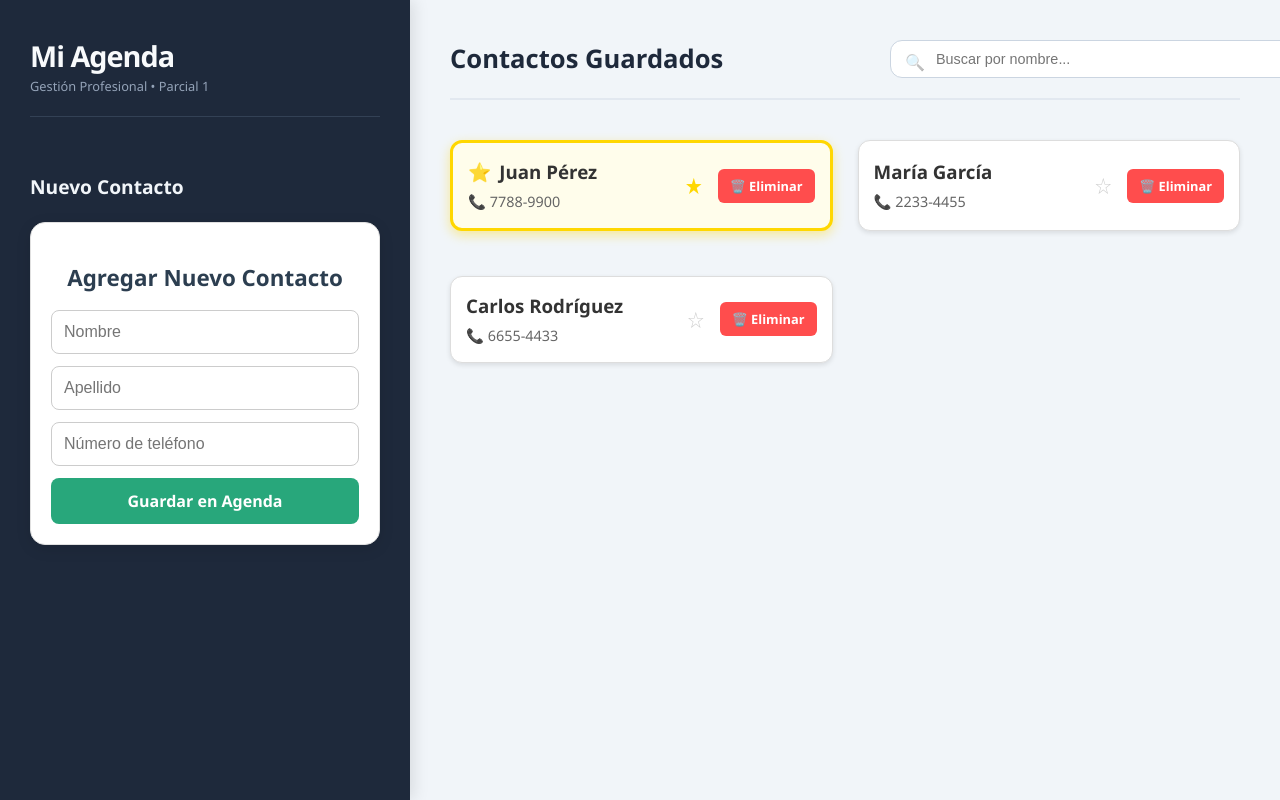
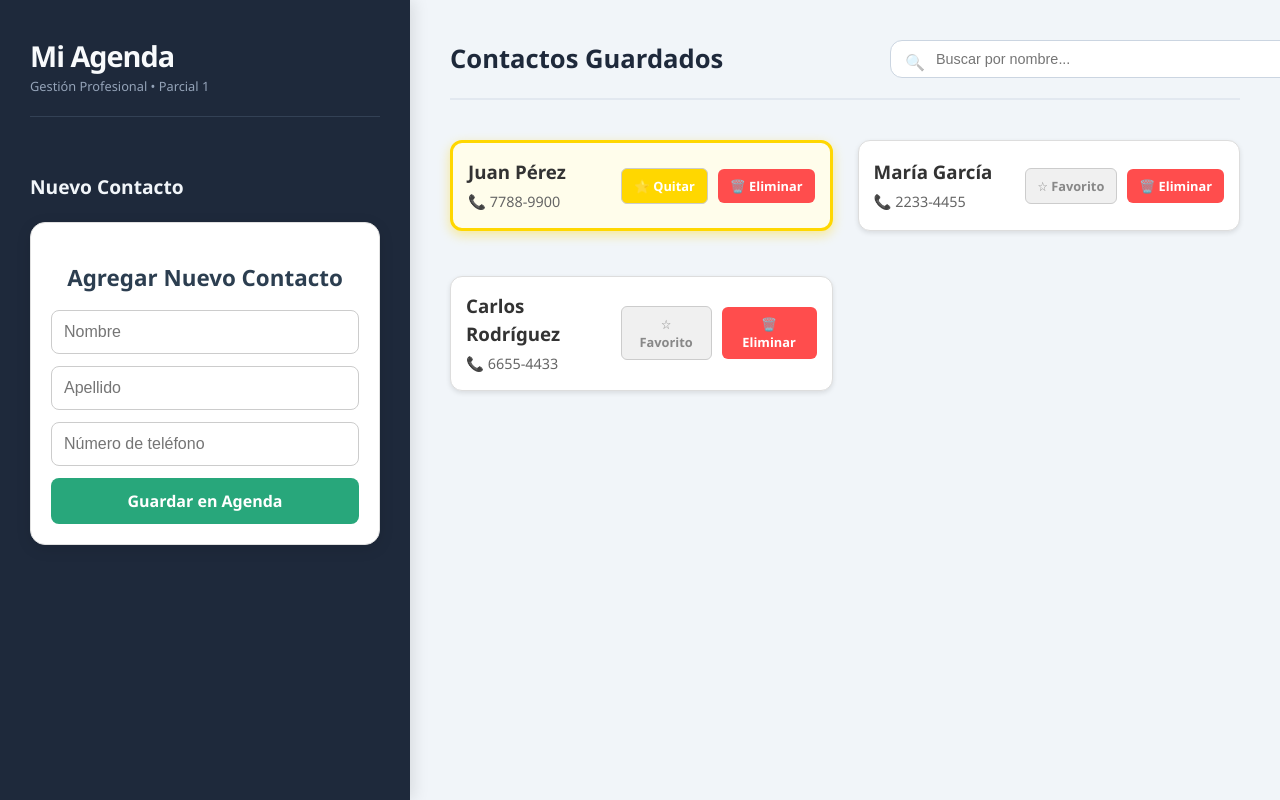
Before and after one commit to El-tio-oto/Parcial01-Multiplataforma-Laboratorio, a React (Vite) app in the folder Desafio01-Multiplataforma/: page / in a window 1280 px wide. Built offline with nearby package versions, Linux system fonts and the light colour scheme.

Commit message:
arreglando bugs

```diff
--- a/Desafio01-Multiplataforma/src/Contact.jsx
+++ b/Desafio01-Multiplataforma/src/Contact.jsx
@@ -1,10 +1,10 @@
 import React from 'react';
 
 const Contact = ({ contact, onDelete, onFavorite }) => {
-    // 1. Desestructuración
+    // 1. Extraemos el 'id' del objeto contact para que las funciones no se confundan
     const { id, nombre, apellido, telefono, esFavorito } = contact;
 
-    // 2. Estilo de la tarjeta (Se mantiene igual, pa)
+    // 2. Estilos dinámicos (Punto 5 y 6 de la rúbrica)
     const cardStyle = {
         border: esFavorito ? '3px solid #FFD700' : '1px solid #ddd',
         backgroundColor: esFavorito ? '#fffdeb' : '#ffffff',
@@ -20,11 +20,10 @@ const Contact = ({ contact, onDelete, onFavorite }) => {
 
     return (
         <div style={cardStyle}>
-            {/* Contenedor de Info */}
+            {/* Información del contacto */}
             <div style={{ textAlign: 'left' }}>
-                <h3 style={{ margin: 0, color: '#333', display: 'flex', alignItems: 'center' }}>
-                    {/* ESTA ES LA ÚNICA ESTRELLA DECORATIVA */}
-                    {esFavorito && <span style={{ marginRight: '8px' }}>⭐</span>}
+                <h3 style={{ margin: 0, color: '#333' }}>
+                    {/* Solo mostramos el nombre, la estrella va en el botón para no duplicar */}
                     {nombre} {apellido}
                 </h3>
                 <p style={{ margin: '5px 0 0', color: '#666', fontSize: '0.9rem' }}>
@@ -32,29 +31,31 @@ const Contact = ({ contact, onDelete, onFavorite }) => {
                 </p>
             </div>
 
-            {/* Contenedor de Acciones */}
+            {/* Botones de acción */}
             <div style={{ display: 'flex', gap: '10px', alignItems: 'center' }}>
 
-                {/* BOTÓN DE FAVORITO: Al darle clic, marca o desmarca según el estado actual */}
+                {/* BOTÓN FAVORITO: Usa 'id' dinámico para no marcar a otros */}
                 <button
-                    onClick={() => onFavorite(id)} // Esta función en el App.jsx debe invertir el valor de esFavorito
+                    onClick={() => onFavorite(id)}
                     style={{
-                        background: 'none',
-                        border: 'none',
-                        fontSize: '1.4rem',
+                        backgroundColor: esFavorito ? '#FFD700' : '#f0f0f0',
+                        color: esFavorito ? 'white' : '#888',
+                        border: '1px solid #ccc',
+                        padding: '8px 12px',
+                        borderRadius: '6px',
                         cursor: 'pointer',
-                        color: esFavorito ? '#FFD700' : '#ccc',
-                        padding: '5px',
+                        fontWeight: 'bold',
+                        fontSize: '0.8rem',
                         display: 'flex',
-                        alignItems: 'center'
+                        alignItems: 'center',
+                        gap: '5px'
                     }}
-                    title={esFavorito ? "Quitar de favoritos" : "Agregar a favoritos"}
                 >
-                    {/* Si esFavorito es true, muestra la estrella llena ★, si es false, la vacía ☆ */}
-                    {esFavorito ? '★' : '☆'}
+                    {/* El texto cambia según el estado (Toggle) */}
+                    {esFavorito ? '⭐ Quitar' : '☆ Favorito'}
                 </button>
 
-                {/* Botón Eliminar */}
+                {/* BOTÓN ELIMINAR */}
                 <button
                     onClick={() => onDelete(id)}
                     style={{
```
